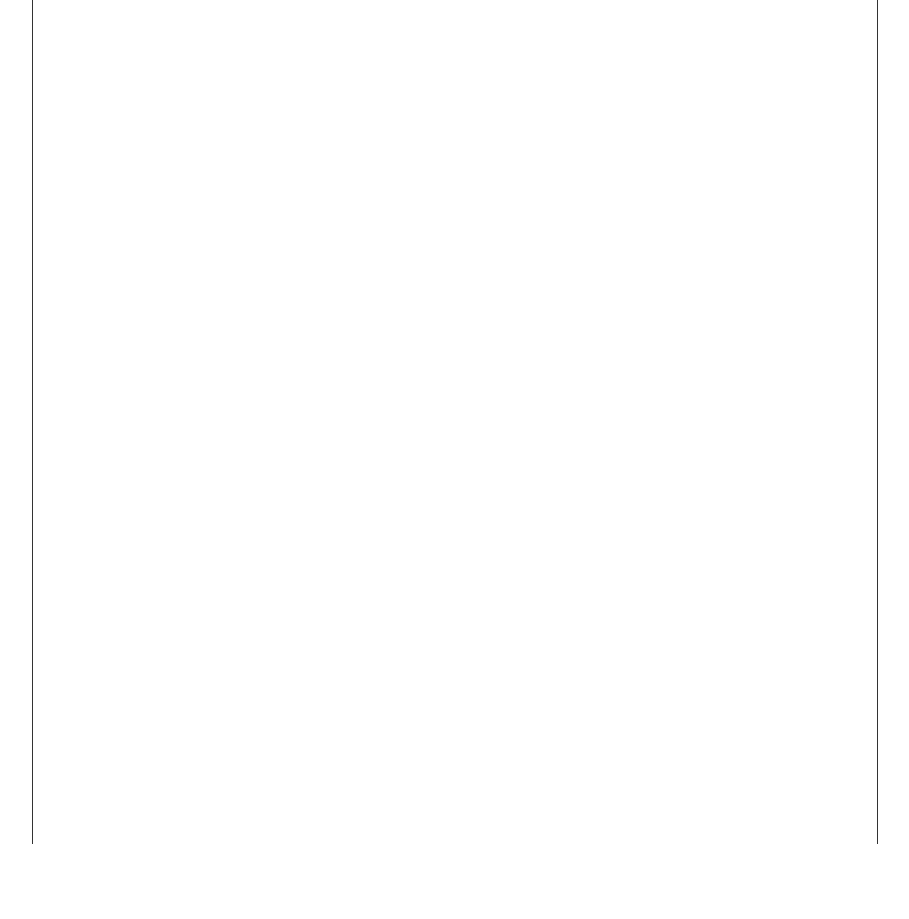
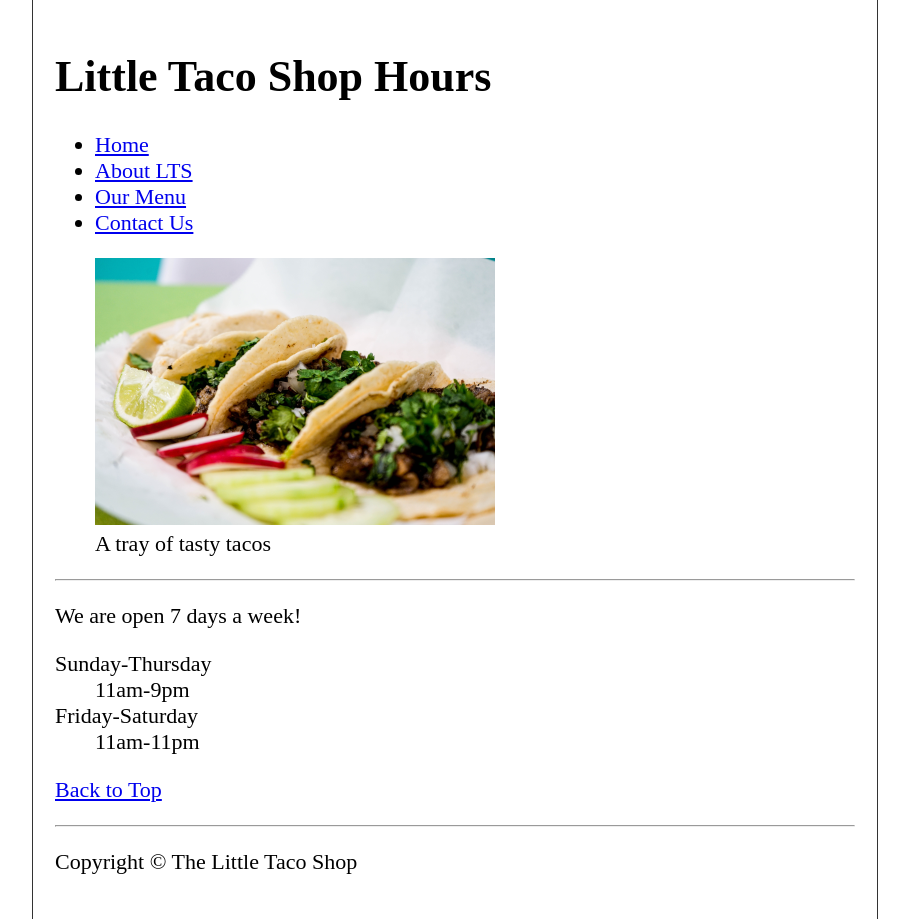
Before and after one commit to JustinSu77/Little-Taco-Shop, a plain HTML site: page hours.html in a window 1280 px wide. Shown: the whole page, without its empty margins (185-1094 px from the left). Before the commit the page ends 844 px from the top, so only its background shows below. Drawn offline with Linux system fonts and the light colour scheme.

```diff
--- a/hours.html
+++ b/hours.html
@@ -11,6 +11,51 @@
     <title>Hours</title>
 </head>
 <body>
+    <header>
+        <h1 id = "top">Little Taco Shop Hours</h1>
+        <nav>
+            <ul>
+                <li><a href="./index.html">Home</a></li>
+                <li><a href="./index.html/#top">About LTS</a></li>
+                <li><a href="./index.html/#menu">Our Menu</a></li>
+                <li><a href="./contact.html">Contact Us</a></li>
+            </ul>
+        </nav>
+    </header>
 
+    <main>
+        <figure>
+            <img src="./img/tacos_tray_400x267.png" alt="A tray of 3 tacos with lime">
+            <figcaption>A tray of tasty tacos</figcaption>
+        </figure>
+        <hr>
+        <section>
+            <p>We are open 7 days a week!</p>
+            <dl>
+                <dt>
+                    <div>
+                        <dt>Sunday-Thursday</dt>
+                        <dd><time datetime = "11:00">11am</time>-<time date-time = "21:00">9pm</time></dd>
+                    </div>
+
+                    <div>
+                        <dt>Friday-Saturday</dt>
+                        <dd><time datetime = "11:00">11am</time>-<time date-time = "23:00">11pm</time></dd>
+                    </div>
+
+                </dt>
+            </dl>
+        </section>
+
+        <section class = "back-to-top-link">
+            <p><a href="#top">Back to Top</a></p>
+        </section>
+         <hr>
+
+    </main>
+
+     <footer>
+        <p>Copyright &copy; The Little Taco Shop</p>
+     </footer>
 </body>
 </html>
```
Also changed, not shown: index.html (+7 -4 lines).
